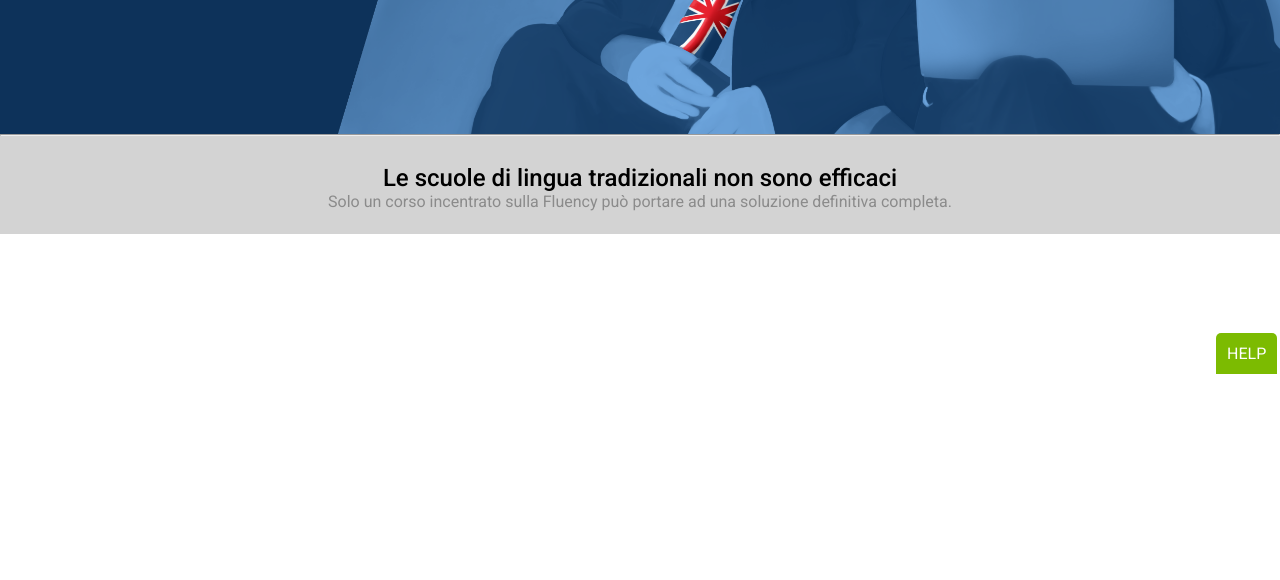
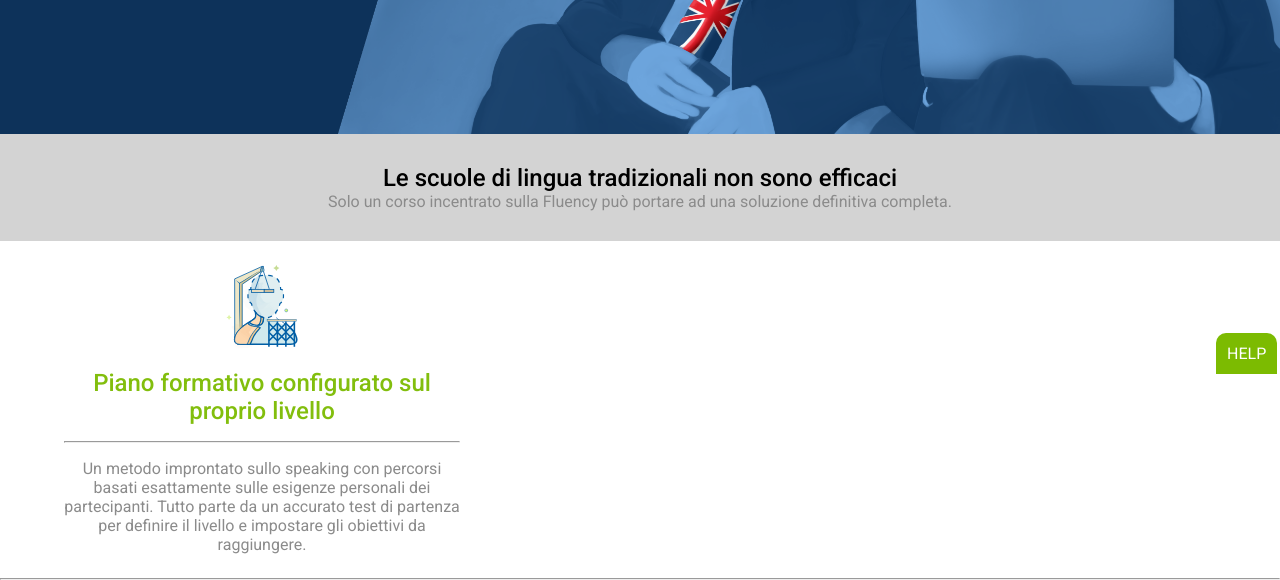
Before and after one commit to Andrea-Mattia/htmlcss-fluentify, a plain HTML site: page index.html in a window 1280 px wide. Shown: the part 426-1006 px from the top of the page. Before the commit the page ends 800 px from the top, so only its background shows below. Drawn offline with Linux system fonts and the light colour scheme.

Commit message:
add first floating column + css

```diff
--- a/css/main.css
+++ b/css/main.css
@@ -143,16 +143,41 @@ h4 {
     font-size: 48px;
 }
 
-.jumbotron .info {
-    height: 100px;
+.info {
+    display: inline-block;
+    width: 100%;
     padding: 30px;
     text-align: center;
     background: #d3d3d3;
 }
 
-.jumbotron .info h2 {
+.info h2 {
     color: #000;
 }
+
+/* COURSE SECTION */
+.course img {
+    height: 100px;
+    width: 100px;
+    padding-bottom: 4%;
+}
+
+.course h2 {
+    padding-bottom: 4%;
+    color: #82be0d;
+}
+
+.course p {
+    padding-top: 4%;
+}
+
+/* PLAN */
+.plan {
+    width: 33%;
+    margin: 2%;
+    text-align: center;
+}
+
 
 
 
@@ -167,8 +192,8 @@ h4 {
     bottom: 0;
     left: 95%;
     min-width: 50px;
-    border-top-left-radius: 5px;
-    border-top-right-radius: 5px;
+    border-top-left-radius: 10px;
+    border-top-right-radius: 10px;
     border-bottom-left-radius: 0;
     border-bottom-right-radius: 0;
 }
--- a/index.html
+++ b/index.html
@@ -69,23 +69,30 @@
                     <a href="#" class="btn btn-green btn-big">Struttura un piano</a>
                 </div>
             </div>
-            <!-- JUMBO SBTITLE -->
+        </section>
+
+        <!-- JUMBO SBTITLE -->
+        <section>
             <div class="info">
                 <h2>Le scuole di lingua tradizionali non sono efficaci</h2>
                 <p>Solo un corso incentrato sulla Fluency può portare ad una soluzione definitiva completa.</p>
             </div>
         </section>
 
+
         <!-- COURSE SECTION-->
         <section class="course">
-            <div class="container">
-                <div class="plan">
+            <div class="container clearfix">
+                <div class="plan float-left">
+                    <img src="./img/profile.svg" alt="">
+                    <h2>Piano formativo configurato sul proprio livello</h2>
+                    <hr>
+                    <p>Un metodo improntato sullo speaking con percorsi basati esattamente sulle esigenze personali dei partecipanti. Tutto parte da un accurato test di partenza per definire il livello e impostare gli obiettivi da raggiungere.</p>
+                </div>
+                <div class="tutor float-left">
 
                 </div>
-                <div class="tutor">
-
-                </div>
-                <div class="progress">
+                <div class="progress float-left">
 
                 </div>
             </div>
```
